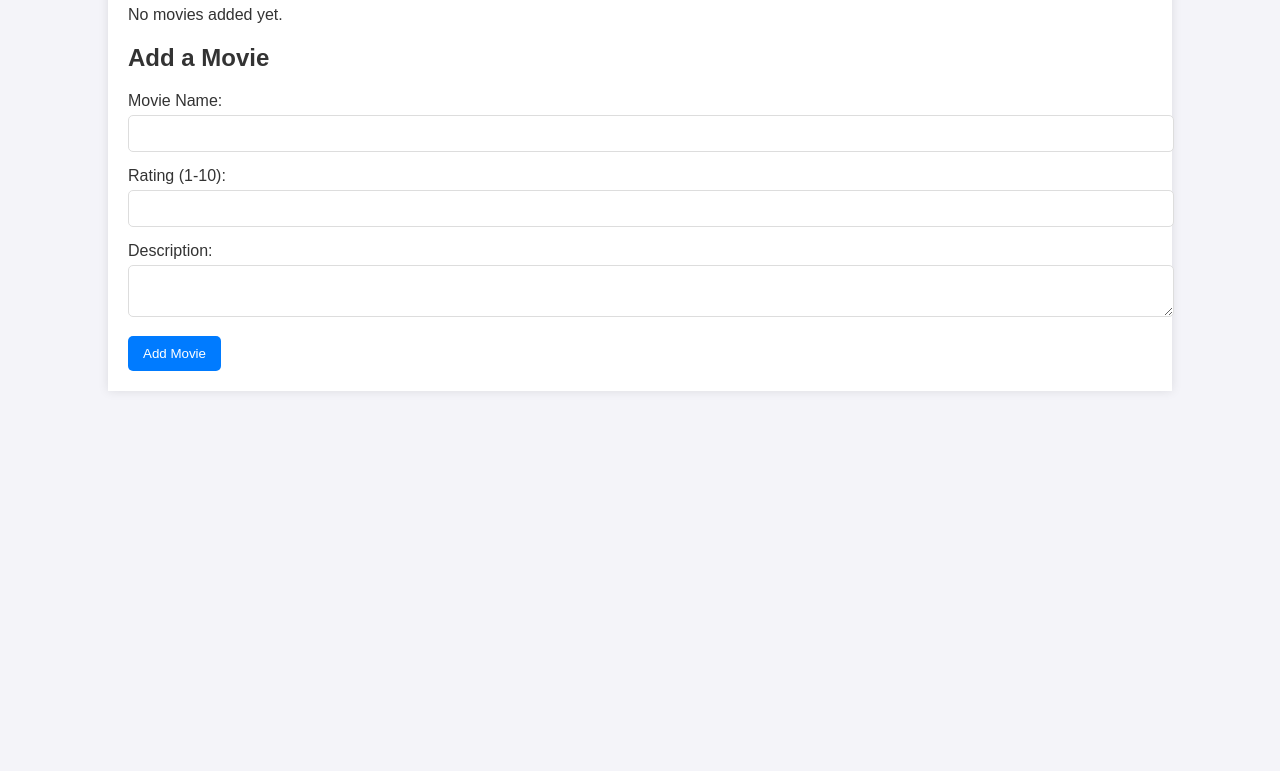
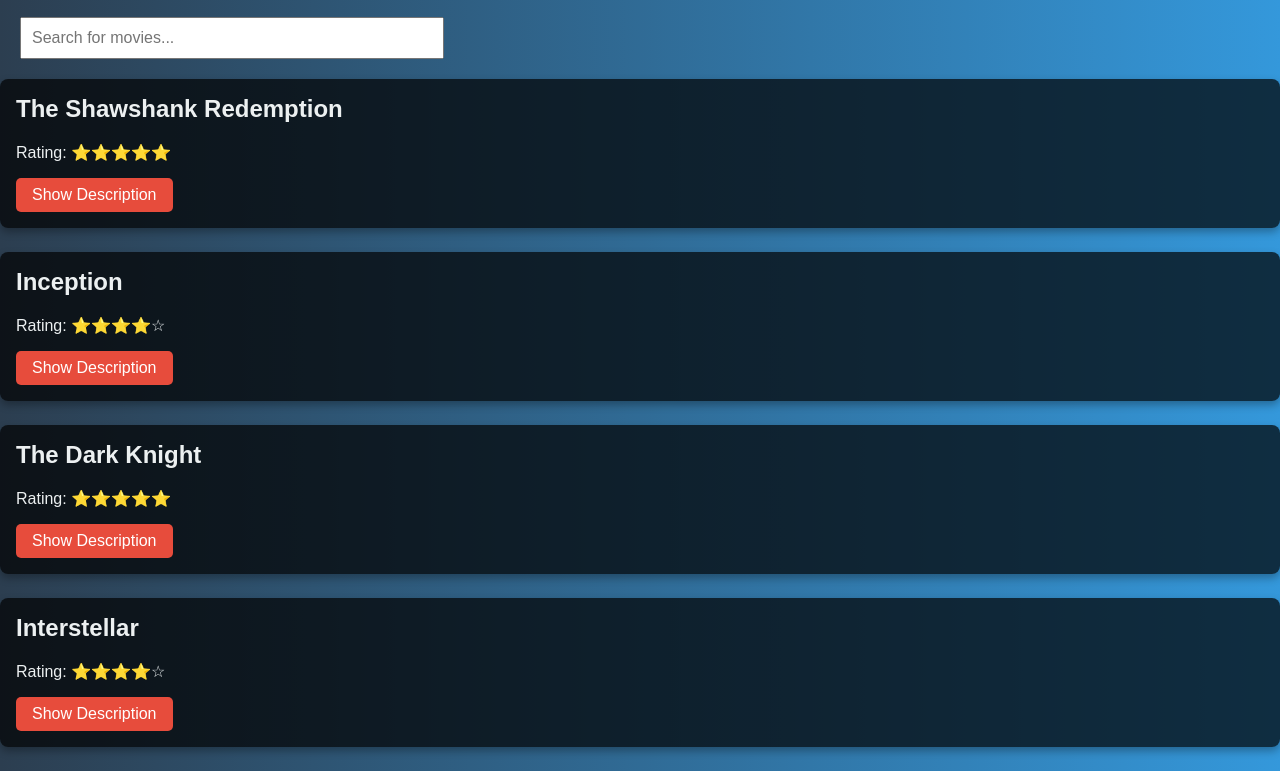
Before and after one commit to DevdeepSinghBhuee/movieratingwebsite, a plain HTML site: page index.html in a window 1280 px wide. Shown: the part 114-885 px from the top of the page. Before the commit the page ends 800 px from the top, so only its background shows below. Drawn offline with Linux system fonts and the light colour scheme.

Commit message:
Added Dark Mode, Search and Dynamic Content

```diff
--- a/index.html
+++ b/index.html
@@ -1,32 +1,24 @@
 <!DOCTYPE html>
 <html lang="en">
 <head>
-    <meta charset="UTF-8">
-    <meta name="viewport" content="width=device-width, initial-scale=1.0">
-    <title>My Movie Ratings</title>
-    <link rel="stylesheet" href="styles.css">
+  <meta charset="UTF-8">
+  <meta name="viewport" content="width=device-width, initial-scale=1.0">
+  <title>My Movie Ratings</title>
+  <link rel="stylesheet" href="styles.css">
 </head>
 <body>
-    <div class="container">
-        <h1>My Movie Ratings & Descriptions</h1>
+  <header>
+    <h1>My Movie Ratings</h1>
+    <button id="darkModeToggle">Dark Mode</button>
+  </header>
 
-        <div id="movies-list"></div>
+  <section>
+    <input type="text" id="searchInput" placeholder="Search for movies..." style="margin: 20px; padding: 10px; font-size: 1em; width: 100%; max-width: 400px;">
 
-        <h2>Add a Movie</h2>
-        <form id="movie-form">
-            <label for="movie-name">Movie Name:</label>
-            <input type="text" id="movie-name" required>
+    <!-- Dynamic movie cards will be loaded here -->
 
-            <label for="movie-rating">Rating (1-10):</label>
-            <input type="number" id="movie-rating" min="1" max="10" required>
+  </section>
 
-            <label for="movie-description">Description:</label>
-            <textarea id="movie-description" required></textarea>
-
-            <button type="submit">Add Movie</button>
-        </form>
-    </div>
-
-    <script src="script.js"></script>
+  <script src="script.js"></script>
 </body>
 </html>
--- a/script.js
+++ b/script.js
@@ -1,54 +1,54 @@
-// Array to store movie objects
-let movies = [];
+// Toggle description visibility
+document.querySelectorAll('.movie button').forEach(button => {
+    button.addEventListener('click', () => {
+      const description = button.parentElement.querySelector('.description');
+      if (description.style.display === 'none') {
+        description.style.display = 'block';
+        button.textContent = 'Hide Description';
+      } else {
+        description.style.display = 'none';
+        button.textContent = 'Show Description';
+      }
+    });
+  });
 
-// Function to render the movie list
-function renderMovies() {
-    const moviesList = document.getElementById('movies-list');
-    moviesList.innerHTML = ''; // Clear existing list
+  // Dark Mode Toggle
+  const darkModeToggle = document.getElementById('darkModeToggle');
+  darkModeToggle.addEventListener('click', () => {
+    document.body.classList.toggle('dark-mode');
+    darkModeToggle.textContent = document.body.classList.contains('dark-mode') ? 'Light Mode' : 'Dark Mode';
+  });
 
-    if (movies.length === 0) {
-        moviesList.innerHTML = '<p>No movies added yet.</p>';
-    } else {
-        movies.forEach((movie, index) => {
-            const movieItem = document.createElement('div');
-            movieItem.classList.add('movie-item');
+  // Search Functionality
+  const searchInput = document.getElementById('searchInput');
+  const movieCards = document.querySelectorAll('.movie');
 
-            movieItem.innerHTML = `
-                <h3>${movie.name}</h3>
-                <p><strong>Rating:</strong> ${movie.rating}/10</p>
-                <p><strong>Description:</strong> ${movie.description}</p>
-            `;
-            moviesList.appendChild(movieItem);
-        });
-    }
-}
+  searchInput.addEventListener('input', () => {
+    const searchText = searchInput.value.toLowerCase();
+    movieCards.forEach(card => {
+      const title = card.querySelector('h2').textContent.toLowerCase();
+      card.style.display = title.includes(searchText) ? 'block' : 'none';
+    });
+  });
 
-// Function to handle form submission
-document.getElementById('movie-form').addEventListener('submit', function(event) {
-    event.preventDefault();
+  // Dynamic Content Loading (optional)
+  const movieData = [
+    { title: 'The Shawshank Redemption', rating: '⭐⭐⭐⭐⭐', description: 'A story of hope and resilience inside a maximum-security prison.' },
+    { title: 'Inception', rating: '⭐⭐⭐⭐☆', description: 'A mind-bending thriller that dives into the world of dreams.' },
+    { title: 'The Dark Knight', rating: '⭐⭐⭐⭐⭐', description: 'A hero must face his darkest foe in Gotham City.' },
+    { title: 'Interstellar', rating: '⭐⭐⭐⭐☆', description: 'A space exploration journey to save humanity.' },
+  ];
 
-    const movieName = document.getElementById('movie-name').value;
-    const movieRating = document.getElementById('movie-rating').value;
-    const movieDescription = document.getElementById('movie-description').value;
+  const movieContainer = document.querySelector('section');
 
-    if (movieName && movieRating && movieDescription) {
-        const newMovie = {
-            name: movieName,
-            rating: movieRating,
-            description: movieDescription
-        };
-
-        movies.push(newMovie);
-
-        // Clear form fields
-        document.getElementById('movie-name').value = '';
-        document.getElementById('movie-rating').value = '';
-        document.getElementById('movie-description').value = '';
-
-        // Re-render the movie list
-        renderMovies();
-    }
-});
-
-// Initial render when the page loads
-renderMovies();
+  movieData.forEach(movie => {
+    const movieCard = document.createElement('div');
+    movieCard.classList.add('movie');
+    movieCard.innerHTML = `
+      <h2>${movie.title}</h2>
+      <p>Rating: ${movie.rating}</p>
+      <div class="description">${movie.description}</div>
+      <button>Show Description</button>
+    `;
+    movieContainer.appendChild(movieCard);
+  });
--- a/styles.css
+++ b/styles.css
@@ -1,61 +1,93 @@
+/* Global Styles */
 body {
     font-family: Arial, sans-serif;
-    background-color: #f4f4f9;
-    color: #333;
     margin: 0;
     padding: 0;
+    background: linear-gradient(to right, #2c3e50, #3498db);
+    color: #ecf0f1;
+    transition: background-color 0.3s, color 0.3s;
   }
 
-.container {
-    width: 80%;
-    margin: 20px auto;
-    padding: 20px;
-    background-color: white;
-    box-shadow: 0 0 10px rgba(0, 0, 0, 0.1);
-}
-
-h1 {
+  header {
+    background: #34495e;
+    padding: 1em;
     text-align: center;
   }
 
-#movies-list {
-    margin-top: 20px;
+  header h1 {
+    margin: 0;
+    font-size: 2.5em;
+    animation: fadeIn 2s ease-in;
   }
 
-.movie-item {
-    padding: 10px;
-    margin: 10px 0;
-    background-color: #f9f9f9;
+  button {
+    background: #e74c3c;
+    color: #fff;
+    border: none;
+    padding: 0.5em 1em;
+    font-size: 1em;
     border-radius: 5px;
-    box-shadow: 0 0 5px rgba(0, 0, 0, 0.1);
+    cursor: pointer;
+    transition: background 0.3s ease;
   }
 
-form {
-    margin-top: 20px;
+  button:hover {
+    background: #c0392b;
   }
 
-form label {
-    display: block;
-    margin-bottom: 5px;
+  /* Movie Card Styles */
+  .movie {
+    margin-bottom: 1.5em;
+    padding: 1em;
+    background: rgba(0, 0, 0, 0.7);
+    border-radius: 8px;
+    box-shadow: 0 4px 8px rgba(0, 0, 0, 0.3);
+    animation: slideUp 0.5s ease-out;
   }
 
-form input, form textarea {
-    width: 100%;
-    padding: 10px;
-    margin-bottom: 15px;
-    border-radius: 5px;
-    border: 1px solid #ddd;
+  .movie h2 {
+    margin-top: 0;
   }
 
-form button {
-    background-color: #007BFF;
-    color: white;
-    padding: 10px 15px;
-    border: none;
-    border-radius: 5px;
-    cursor: pointer;
+  .description {
+    display: none;
   }
 
-form button:hover {
-    background-color: #0056b3;
+  /* Dark Mode */
+  body.dark-mode {
+    background: #2c3e50;
+    color: #ecf0f1;
   }
+
+  body.dark-mode header {
+    background: #1a252f;
+  }
+
+  body.dark-mode button {
+    background: #8e44ad;
+  }
+
+  body.dark-mode button:hover {
+    background: #732d91;
+  }
+
+  /* Animation */
+  @keyframes fadeIn {
+    from {
+      opacity: 0;
+    }
+    to {
+      opacity: 1;
+    }
+  }
+
+  @keyframes slideUp {
+    from {
+      transform: translateY(20px);
+      opacity: 0;
+    }
+    to {
+      transform: translateY(0);
+      opacity: 1;
+    }
+  }
```
Lines whose indentation alone changed are shown as unchanged.
